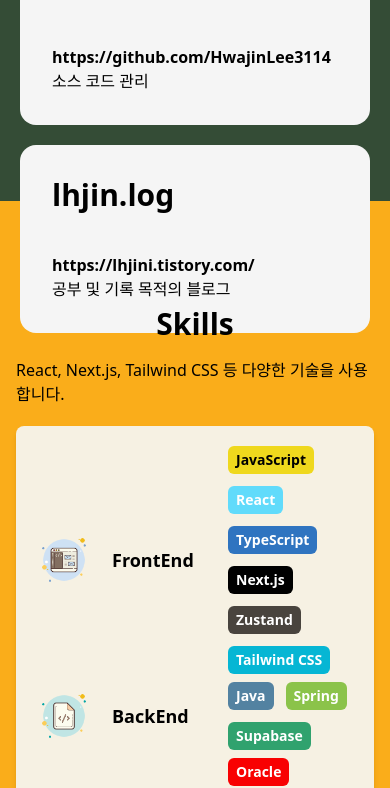
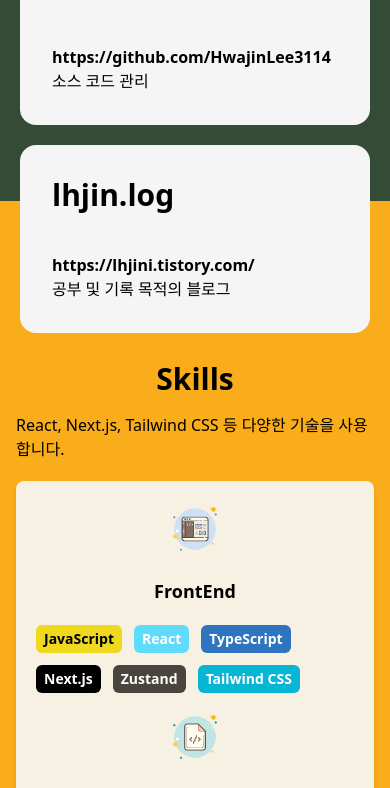
Before and after one commit to HwajinLee3114/lhjin-portfolio, a Next.js app: page / in a window 390 px wide. Shown: the part 1159-1947 px from the top of the page. Built offline with nearby package versions, Linux system fonts and the light colour scheme.

Commit message:
skill 페이지 반응형

```diff
--- a/src/components/Skills.tsx
+++ b/src/components/Skills.tsx
@@ -5,14 +5,14 @@
   return (
     <section
       id="skills"
-      className="flex flex-col items-center justify-center bg-themacolor2 md:min-h-35 h-50 md:h-full"
+      className="flex flex-col items-center justify-center bg-themacolor2 min-h-50 md:min-h-35 md:h-full"
     >
       <h2 className="text-3xl font-bold mt-36 md:mt-0">Skills</h2>
       <p className="mt-4">
         React, Next.js, Tailwind CSS 등 다양한 기술을 사용합니다.
       </p>
 
-      <div className="w-full xl:w-9/12 h-4/5 md:h-96 shadow-md mt-5 rounded-lg bg-themacolor1 p-5 md:p-10">
+      <div className="w-full xl:w-9/12 h-3/5 md:h-96 shadow-md mt-5 rounded-lg bg-themacolor1 p-5 md:p-10">
         <SkillItem
           title="FrontEnd"
           skills={[
--- a/src/components/comn/SkillItem.tsx
+++ b/src/components/comn/SkillItem.tsx
@@ -14,9 +14,9 @@
 
 const SkillItem: React.FC<SkillItemProps> = ({ title, skills, img }) => {
   return (
-    <div className="flex gap-5 items-center mb-2">
+    <div className="flex flex-col md:flex-row gap-5 items-center mb-4 md:mb-2">
       <img src={img} alt="lang" className="w-14" />
-      <div className="font-bold text-lg flex-none w-24">{title}</div>
+      <div className="font-bold text-lg flex-none w-24 text-center">{title}</div>
       <ul className="flex gap-3 flex-wrap">
         {skills.map((skill, index) => (
           <li
```
